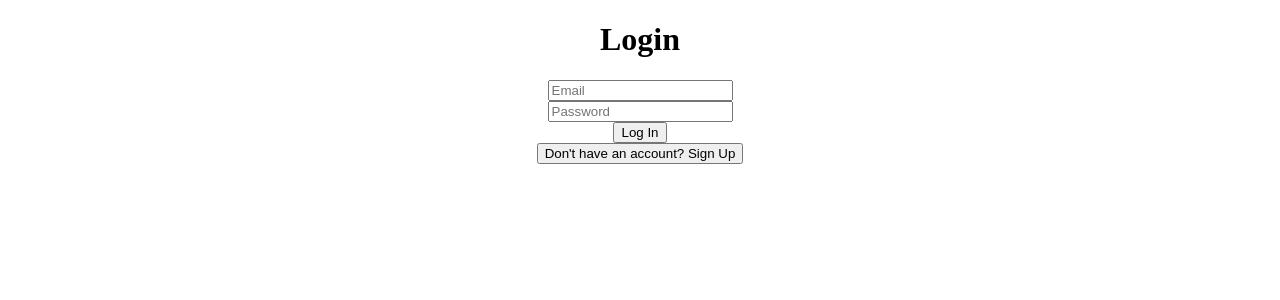
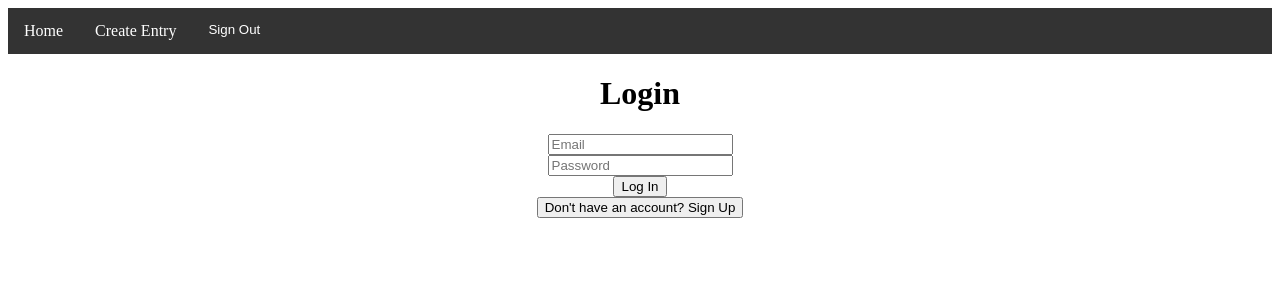
Before and after one commit to EricPostMaster/timelines, a React (Vite) app in the folder timelines/: page / in a window 1280 px wide. Shown: the top 300 px of the page. Built offline with nearby package versions, Linux system fonts and the light colour scheme; no server answers; sample sign-in values are in the browser's storage.

Commit message:
Add sign out

```diff
--- a/timelines/src/App.jsx
+++ b/timelines/src/App.jsx
@@ -1,82 +1,23 @@
-import React, { useState } from 'react';
-import { BrowserRouter as Router, Route, Routes } from 'react-router-dom';
-import { getAuth, createUserWithEmailAndPassword, signInWithEmailAndPassword } from 'firebase/auth';
-import { auth } from './firebase-config';
-import { useNavigate } from 'react-router-dom';
+import React, { useContext } from 'react';
+import { BrowserRouter as Router, Route, Routes, Navigate } from 'react-router-dom';
+import { AuthContext } from './context/AuthContext';
+import AuthPage from './pages/AuthPage';
 import CreateEntry from './pages/CreateEntry';
 import Home from './pages/Home';
+import Navbar from './components/Navbar';
 
-const AuthPage = () => {
-  const [email, setEmail] = useState('');
-  const [password, setPassword] = useState('');
-  const [isSignUp, setIsSignUp] = useState(false); // Toggle between signup and login
-  const [error, setError] = useState('');
-  const navigate = useNavigate();
-
-  const handleSubmit = async (e) => {
-    e.preventDefault();
-    const auth = getAuth();
-    try {
-      if (isSignUp) {
-        // Sign up logic
-        await createUserWithEmailAndPassword(auth, email, password);
-        navigate('/home');
-      } else {
-        // Login logic
-        await signInWithEmailAndPassword(auth, email, password);
-        navigate('/home');
-      }
-    } catch (err) {
-      setError(err.message);
-    }
-  };
-
-  const toggleAuthMode = () => {
-    setIsSignUp((prevMode) => !prevMode);
-  };
+const App = () => {
+  const { user } = useContext(AuthContext);
 
   return (
-    <div style={{ textAlign: 'center' }}>
-      <h1>{isSignUp ? 'Sign Up' : 'Login'}</h1>
-      <form onSubmit={handleSubmit}>
-        <div>
-          <input
-            type="email"
-            value={email}
-            onChange={(e) => setEmail(e.target.value)}
-            placeholder="Email"
-            required
-          />
-        </div>
-        <div>
-          <input
-            type="password"
-            value={password}
-            onChange={(e) => setPassword(e.target.value)}
-            placeholder="Password"
-            required
-          />
-        </div>
-        {error && <div style={{ color: 'red' }}>{error}</div>}
-        <button type="submit">{isSignUp ? 'Sign Up' : 'Log In'}</button>
-      </form>
-      <button onClick={toggleAuthMode}>
-        {isSignUp ? 'Already have an account? Log In' : "Don't have an account? Sign Up"}
-      </button>
-    </div>
-  );
-};
-
-const App = () => {
-  return (
-    // Wrap the app in Router for routing functionality
     <Router>
+      <div style={{ textAlign: 'center' }}>
+        {user && <Navbar />}
+      </div>
       <Routes>
-        {/* Route for the AuthPage */}
         <Route path="/" element={<AuthPage />} />
-        <Route path="/home" element={<Home />} />
-        <Route path="/create-entry" element={<CreateEntry />} />
-        {/* You can add more routes here, like /home or others */}
+        <Route path="/home" element={user ? <Home /> : <Navigate to="/" />} />
+        <Route path="/create-entry" element={user ? <CreateEntry /> : <Navigate to="/" />} />
       </Routes>
     </Router>
   );
--- /dev/null
+++ b/timelines/src/Navbar.css
@@ -0,0 +1,32 @@
+nav {
+  background-color: #333;
+  overflow: hidden;
+}
+
+nav ul {
+  list-style-type: none;
+  margin: 0;
+  padding: 0;
+}
+
+nav ul li {
+  float: left;
+}
+
+nav ul li a, nav ul li button {
+  display: block;
+  color: white;
+  text-align: center;
+  padding: 14px 16px;
+  text-decoration: none;
+}
+
+nav ul li a:hover, nav ul li button:hover {
+  background-color: #111;
+}
+
+nav ul li button {
+  background: none;
+  border: none;
+  cursor: pointer;
+}
--- a/timelines/src/components/Layout.jsx
+++ b/timelines/src/components/Layout.jsx
@@ -3,15 +3,15 @@ import { Link } from 'react-router-dom';
 
 const Layout = ({ children }) => {
   return (
-    <div>
-      <header style={styles.header}>
-        <nav style={styles.nav}>
-          <Link to="/home" style={styles.link}>Home</Link>
-          <Link to="/create-entry" style={styles.link}>Create Entry</Link>
-        </nav>
-      </header>
+    // <div>
+    //   <header style={styles.header}>
+    //     <nav style={styles.nav}>
+    //       <Link to="/home" style={styles.link}>Home</Link>
+    //       <Link to="/create-entry" style={styles.link}>Create Entry</Link>
+    //     </nav>
+    //   </header>
       <main>{children}</main>
-    </div>
+    // </div>
   );
 };
 
--- /dev/null
+++ b/timelines/src/components/Navbar.jsx
@@ -0,0 +1,33 @@
+import React, { useContext } from 'react';
+import { Link } from 'react-router-dom';
+import { signOut } from 'firebase/auth';
+import { auth } from '../firebase-config';
+import { AuthContext } from '../context/AuthContext';
+import '../Navbar.css';
+
+const Navbar = () => {
+  const { user } = useContext(AuthContext);
+
+  const handleSignOut = async () => {
+    try {
+      await signOut(auth);
+      console.log('User signed out successfully');
+    } catch (err) {
+      console.error('Error signing out:', err);
+    }
+  };
+
+  return (
+    <nav>
+      <ul>
+        <li><Link to="/home">Home</Link></li>
+        <li><Link to="/create-entry">Create Entry</Link></li>
+        {user && (
+          <li><button onClick={handleSignOut}>Sign Out</button></li>
+        )}
+      </ul>
+    </nav>
+  );
+};
+
+export default Navbar;
--- a/timelines/src/pages/AuthPage.jsx
+++ b/timelines/src/pages/AuthPage.jsx
@@ -1,30 +1,64 @@
-import React from 'react';
+import React, { useState } from 'react';
 import { useNavigate } from 'react-router-dom';
-import { EmailAuthProvider } from 'firebase/auth';
-import FirebaseAuth from '../components/FirebaseAuth';
-import { auth } from '../firebase-config';
+import { getAuth, createUserWithEmailAndPassword, signInWithEmailAndPassword } from 'firebase/auth';
 
 const AuthPage = () => {
+  const [email, setEmail] = useState('');
+  const [password, setPassword] = useState('');
+  const [isSignUp, setIsSignUp] = useState(false); // Toggle between signup and login
+  const [error, setError] = useState('');
   const navigate = useNavigate();
 
-  const uiConfig = {
-    signInFlow: 'popup',
-    signInOptions: [
-      EmailAuthProvider.PROVIDER_ID, // Email/password support
-    ],
-    callbacks: {
-      signInSuccessWithAuthResult: () => {
-        navigate('/home'); // Redirect to home after successful login/signup
-        return false; // Prevent default redirect
-      },
-    },
+  const handleSubmit = async (e) => {
+    e.preventDefault();
+    const auth = getAuth();
+    try {
+      if (isSignUp) {
+        // Sign up logic
+        await createUserWithEmailAndPassword(auth, email, password);
+        navigate('/home');
+      } else {
+        // Login logic
+        await signInWithEmailAndPassword(auth, email, password);
+        navigate('/home');
+      }
+    } catch (err) {
+      setError(err.message);
+    }
+  };
+
+  const toggleAuthMode = () => {
+    setIsSignUp((prevMode) => !prevMode);
   };
 
   return (
     <div style={{ textAlign: 'center' }}>
-      <h1>Welcome</h1>
-      <p>Please log in or sign up to continue.</p>
-      <FirebaseAuth uiConfig={uiConfig} firebaseAuth={auth} />
+      <h1>{isSignUp ? 'Sign Up' : 'Login'}</h1>
+      <form onSubmit={handleSubmit}>
+        <div>
+          <input
+            type="email"
+            value={email}
+            onChange={(e) => setEmail(e.target.value)}
+            placeholder="Email"
+            required
+          />
+        </div>
+        <div>
+          <input
+            type="password"
+            value={password}
+            onChange={(e) => setPassword(e.target.value)}
+            placeholder="Password"
+            required
+          />
+        </div>
+        {error && <div style={{ color: 'red' }}>{error}</div>}
+        <button type="submit">{isSignUp ? 'Sign Up' : 'Log In'}</button>
+      </form>
+      <button onClick={toggleAuthMode}>
+        {isSignUp ? 'Already have an account? Log In' : "Don't have an account? Sign Up"}
+      </button>
     </div>
   );
 };
```
